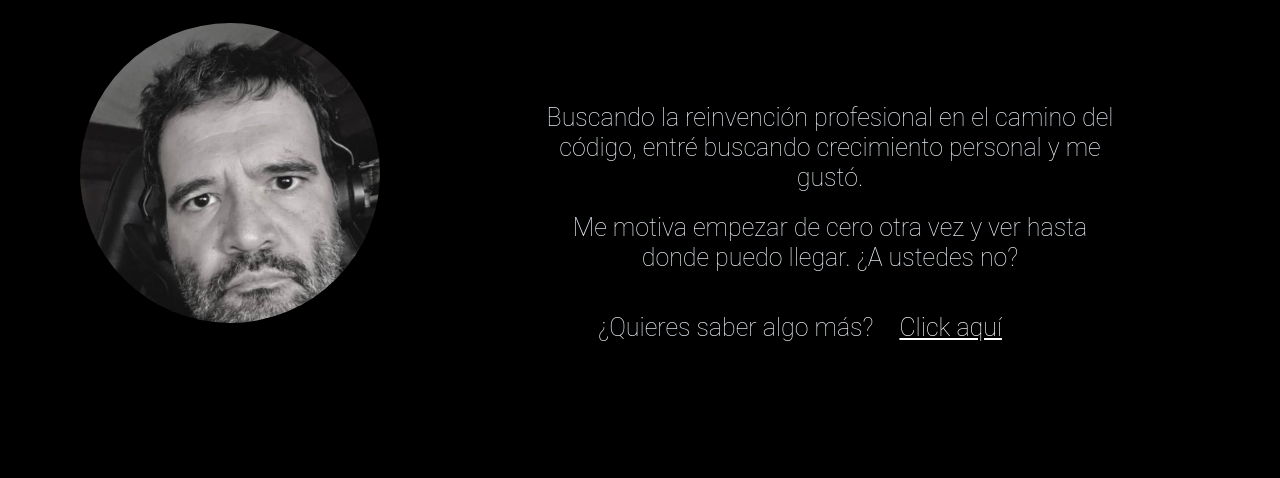
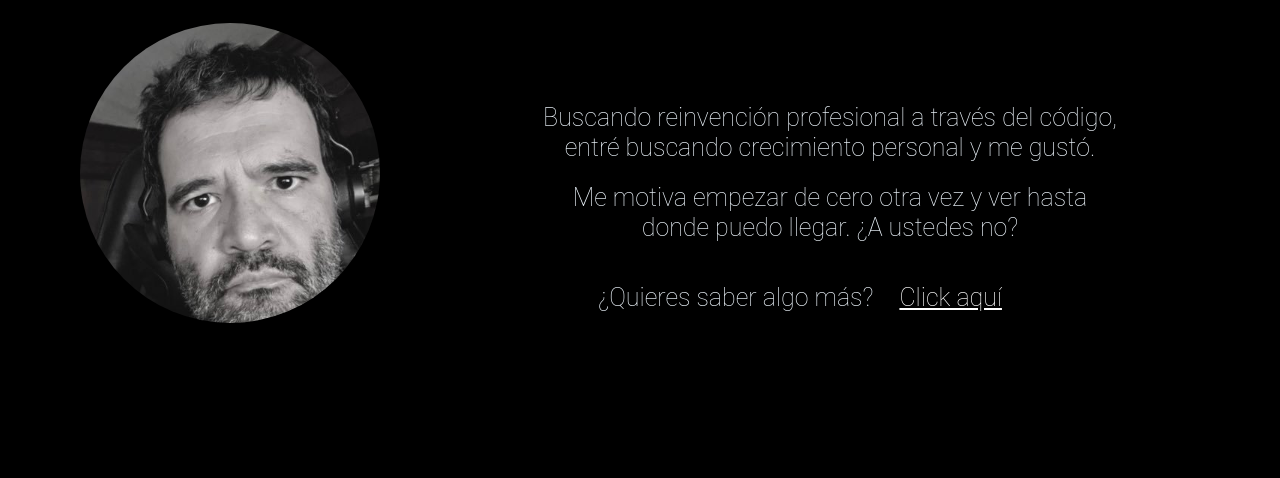
Before and after one commit to rofaba/DH_FRONT_I, a plain HTML site: page index.html in a window 1280 px wide. Shown: the part 322-800 px from the top of the page. Drawn offline with Linux system fonts and the light colour scheme; some icons are missing; a web font is replaced by a local one.

Commit message:
fix bugs

```diff
--- a/index.html
+++ b/index.html
@@ -30,7 +30,7 @@
         </aside>
         <div class="textoSecundario">
             <p>
-                Buscando la reinvención profesional en el camino del código, entré buscando crecimiento personal y me gustó.
+                Buscando reinvención profesional a través del código, entré buscando crecimiento personal y me gustó.
                 <p>Me motiva empezar de cero otra vez y ver hasta donde puedo llegar. ¿A ustedes no?</p>
 
             </p>
```
Also changed, not shown: src/pages/sobremi.html (+1 -1 lines).
